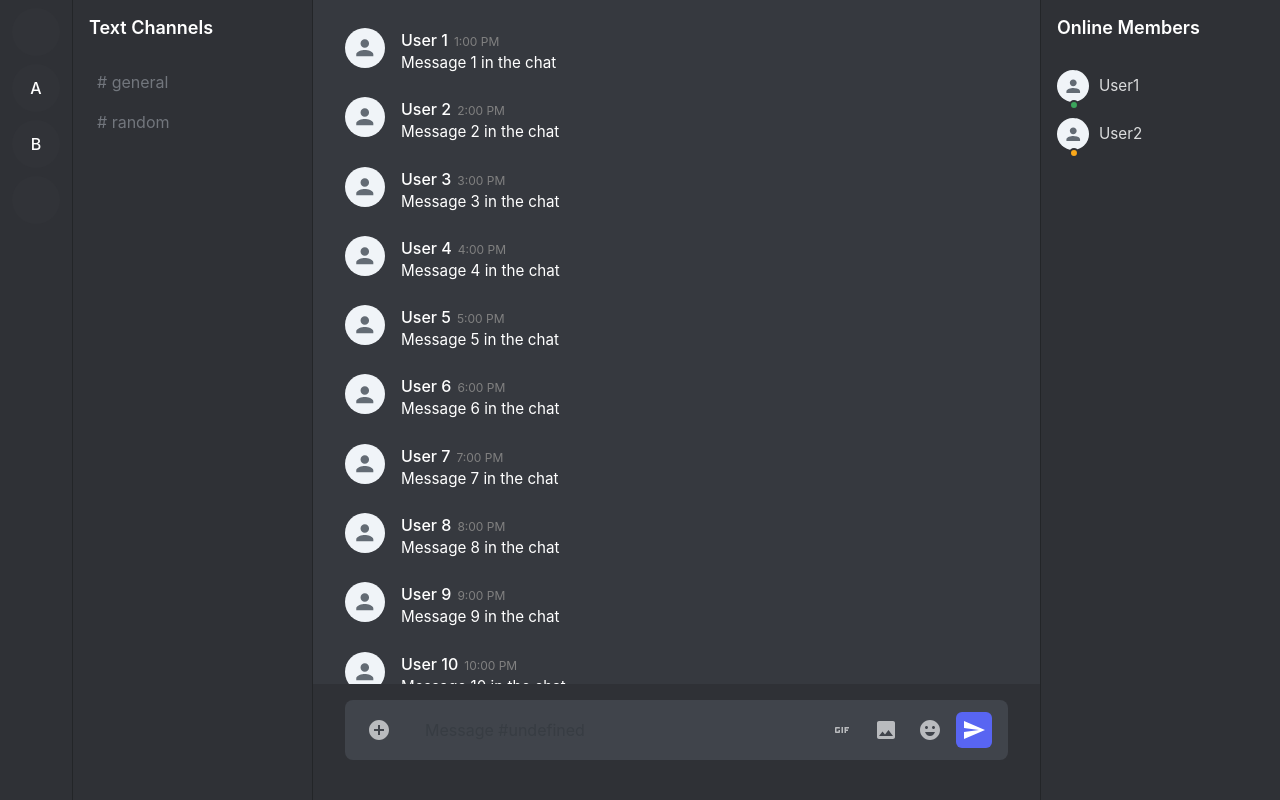
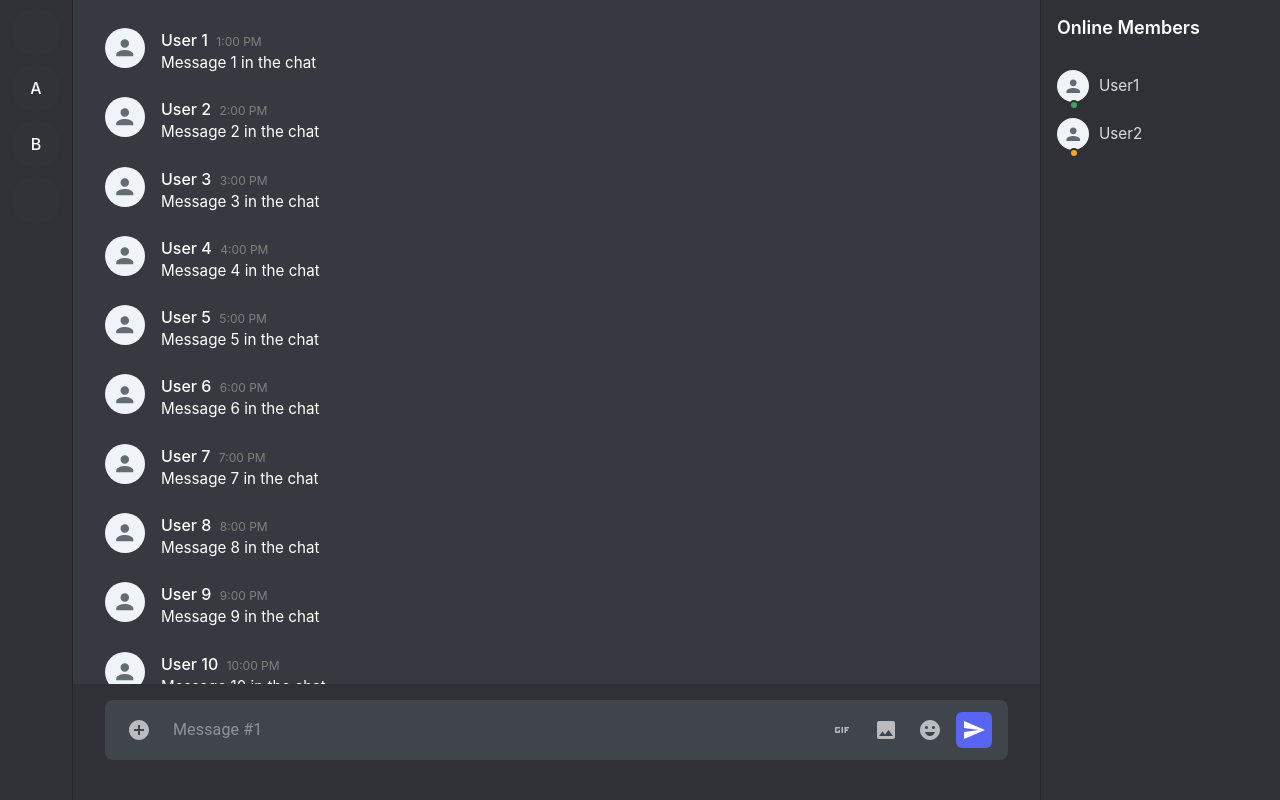
Before and after one commit to Bejmach/Drocsid, a React (Vite) app in the folder client/: page / in a window 1280 px wide. Built offline with nearby package versions, Linux system fonts and the light colour scheme; some icons are missing.

Commit message:
early design

```diff
--- a/client/package.json
+++ b/client/package.json
@@ -14,6 +14,7 @@
     "@emotion/styled": "^11.14.0",
     "@mui/icons-material": "^7.1.0",
     "@mui/joy": "^5.0.0-beta.52",
+    "@mui/material": "^7.1.0",
     "react": "^19.0.0",
     "react-dom": "^19.0.0",
     "ws": "^8.18.1"
--- a/client/src/App.tsx
+++ b/client/src/App.tsx
@@ -1,6 +1,5 @@
 import { CssBaseline, Box } from '@mui/joy';
 import ChatInput from './Components/ChatInput';
-import ChannelList from './Components/ChannelList';
 import MemberList from './Components/MemberList';
 import Message from './Components/Message';
 import ServerList from './Components/ServerList';
@@ -13,11 +12,6 @@ export default function App() {
       {/* Server List */}
       <Box className="server-list">
         <ServerList />
-      </Box>
-
-      {/* Channels Sidebar */}
-      <Box className="channels-sidebar">
-        <ChannelList />
       </Box>
 
       {/* Main Chat Area */}
@@ -34,7 +28,7 @@ export default function App() {
 
       {/* Chat Input */}
       <Box className="chat-input-container">
-        <ChatInput />
+        <ChatInput serverId={"1"} />
       </Box>
 
       {/* Members List */}
--- a/client/src/Components/ChannelList.tsx
+++ /dev/null
@@ -1,29 +0,0 @@
-import { List, ListItem, Typography, Box } from '@mui/joy';
-import styles from '../styles/Components/ChannelLists.module.scss';
-
-interface ChannelListProps {
-  channels?: string[];
-}
-
-const ChannelList: React.FC<ChannelListProps> = ({ channels = ['general', 'random'] }) => {
-  return (
-    <Box component="nav" className={styles.channelList}>
-      <Typography level="title-lg" sx={{ color: 'white', mb: 2 }}>
-        Text Channels
-      </Typography>
-      <List>
-        {channels.map((channel) => (
-          <ListItem
-            key={channel}
-            className={styles.channelItem}
-            sx={{ '--ListItem-radius': '4px' }}
-          >
-            # {channel}
-          </ListItem>
-        ))}
-      </List>
-    </Box>
-  );
-};
-
-export default ChannelList;
--- a/client/src/Components/ChatInput.tsx
+++ b/client/src/Components/ChatInput.tsx
@@ -3,16 +3,16 @@ import {
   Box,
   IconButton,
   Stack,
-  Input
 } from '@mui/joy';
 import { AddCircle, EmojiEmotions, Gif, Image, Send } from '@mui/icons-material';
 import styles from '../styles/Components/ChatInput.module.scss';
+import { Input } from '@mui/material';
 
 interface MessageInputProps {
-  channelId: string;
+  serverId: string;
 }
 
-const MessageInput: React.FC<MessageInputProps> = ({ channelId }) => {
+const MessageInput: React.FC<MessageInputProps> = ({ serverId }) => {
   const [message, setMessage] = useState('');
 
   const handleSubmit = (e: React.FormEvent) => {
@@ -36,12 +36,11 @@ const MessageInput: React.FC<MessageInputProps> = ({ channelId }) => {
 
         <Input
           fullWidth
-          variant="plain"
-          placeholder={`Message #${channelId}`}
+          placeholder={`Message #${serverId}`}
           value={message}
           onChange={(e) => setMessage(e.target.value)}
           className={styles.inputField}
-          sx={{background: 'none'}}
+          disableUnderline
         />
 
         <Stack direction="row" spacing={1} className={styles.messageActions}>
--- a/client/src/styles/App.scss
+++ b/client/src/styles/App.scss
@@ -2,10 +2,10 @@
 @use 'sass:color';
 .app-container {
   display: grid;
-  grid-template-columns: auto $channels-width 1fr $members-width;
+  grid-template-columns: auto 1fr $members-width;
   grid-template-rows: 1fr auto;
   height: 100vh;
-  width: 100vw;
+  width: 100%;
   overflow: hidden;
   background-color: $discord-dark;
 
@@ -16,17 +16,8 @@
     border-right: 1px solid color.adjust($discord-secondary, $lightness: -5%);
   }
 
-  .channels-sidebar {
+  .main-chat {
     grid-column: 2;
-    grid-row: 1 / span 2;
-    background-color: $discord-secondary;
-    border-right: 1px solid color.adjust($discord-secondary, $lightness: -5%);
-    display: flex;
-    flex-direction: column;
-  }
-
-  .main-chat {
-    grid-column: 3;
     grid-row: 1;
     display: flex;
     flex-direction: column;
@@ -35,14 +26,14 @@
   }
 
   .chat-input-container {
-    grid-column: 3;
+    grid-column: 2;
     grid-row: 2;
     padding: space(2);
     background-color: $discord-secondary;
   }
 
   .members-list {
-    grid-column: 4;
+    grid-column: 3;
     grid-row: 1 / span 2;
     background-color: $discord-secondary;
     border-left: 1px solid color.adjust($discord-secondary, $lightness: -5%);
--- a/client/src/styles/Components/ChannelLists.module.scss
+++ /dev/null
@@ -1,21 +0,0 @@
-@use '../variables' as *;
-@use 'sass:color';
-
-.channelList {
-  padding: space(2);
-
-  .channelItem {
-    padding: space(1);
-    color: $discord-text-muted;
-    border-radius: 4px;
-
-    &:hover {
-      background-color: $discord-hover;
-      color: $discord-text;
-    }
-
-    &.active {
-      background-color: $discord-dark;
-    }
-  }
-}
--- a/client/src/styles/Components/ChatInput.module.scss
+++ b/client/src/styles/Components/ChatInput.module.scss
@@ -25,32 +25,6 @@
     }
   }
 
-  .inputField {
-    flex: 1;
-
-    .MuiInput-input {
-      background-color: transparent !important;
-      border: none;
-      color: white !important;
-      font-size: 1rem;
-      padding: 0;
-      box-shadow: none !important;
-
-      &::placeholder {
-        color: $text-muted;
-      }
-
-      &:focus-within {
-        outline: none !important;
-        box-shadow: none !important;
-      }
-    }
-
-    .MuiInput-input:focus {
-      outline: none;
-    }
-  }
-
   .messageActions {
     display: flex;
     align-items: center;
@@ -74,4 +48,20 @@
       background-color: color.adjust($brand-experiment, $lightness: -10%);
     }
   }
+  .inputField {
+    background-color: transparent;
+    color: white;
+    border: none;
+    outline: none;
+    box-shadow: none;
+    &::placeholder {
+      color: white;
+    }
+    &:focus {
+      border: none;
+      outline: none;
+      box-shadow: none;
+    }
+
+  }
 }
```
Also changed, not shown: 2 other files (tests, documents, lock files or other folders).
